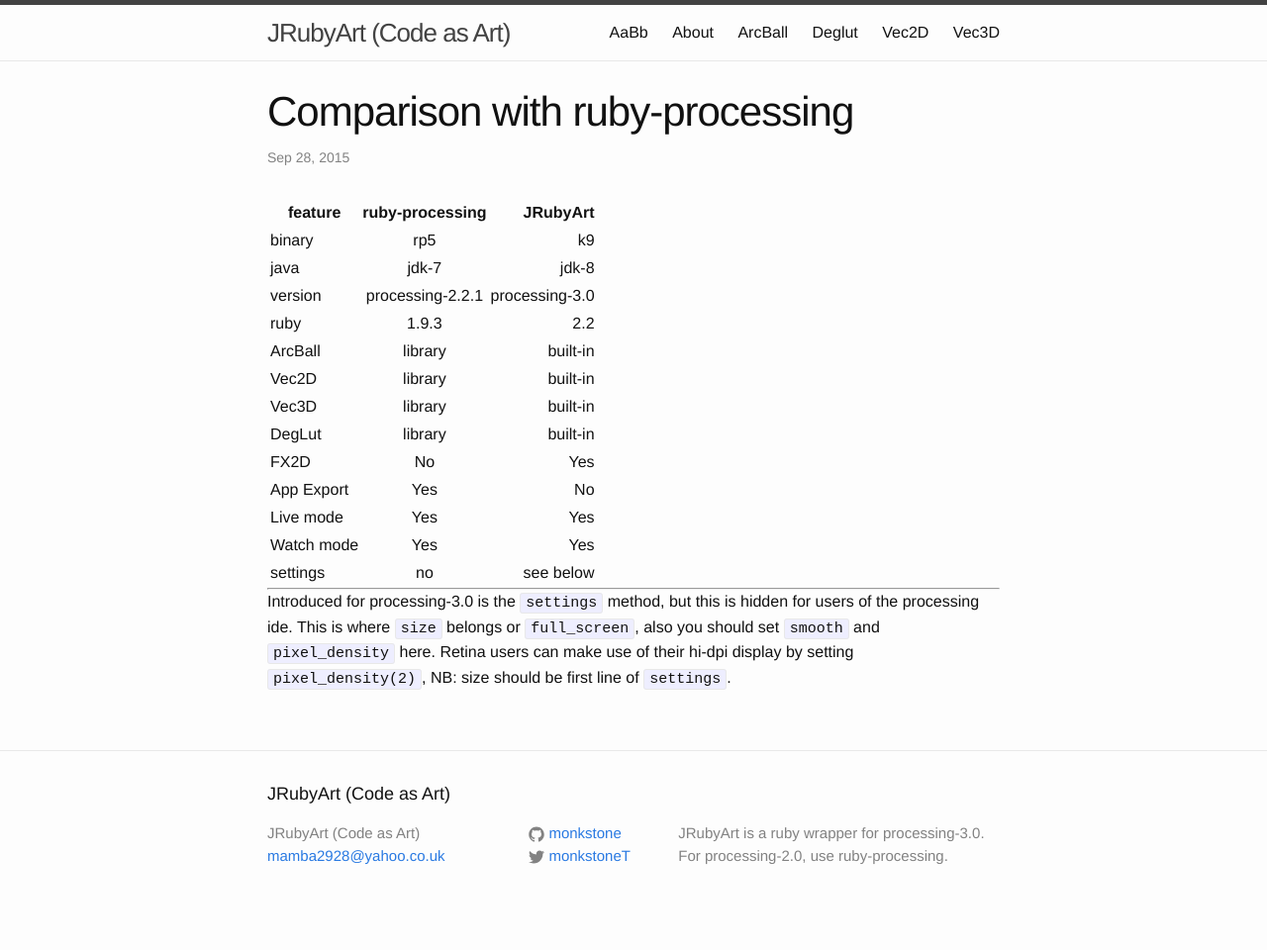
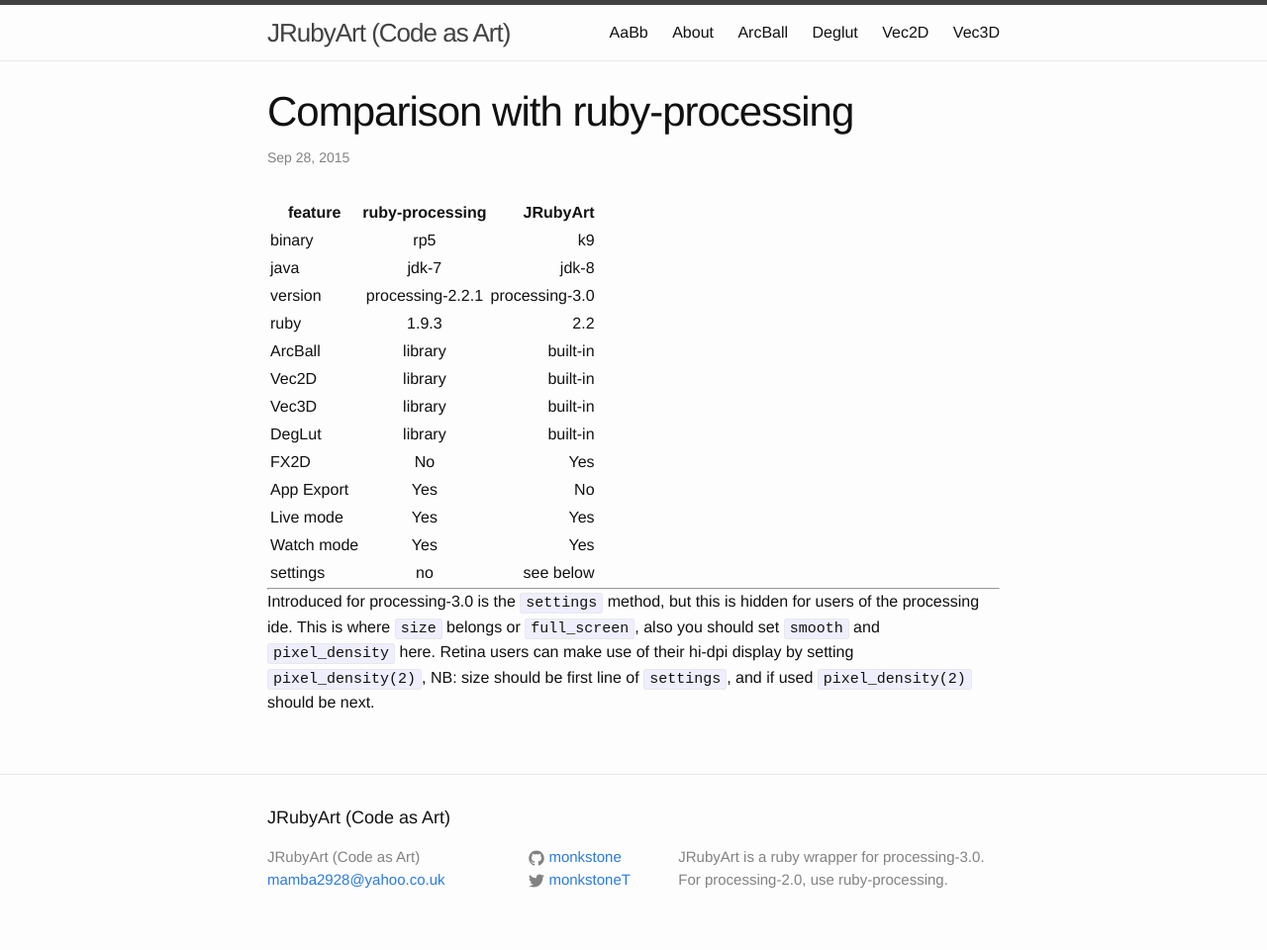
Before and after one commit to ruby-processing/ruby-processing.github.io, a Jekyll site: the page built from _posts/2015-09-28-comparison.md, in a window 1280 px wide. Shown: the whole page at 99% size. Built offline with Jekyll 4.4.1, drawn with Linux system fonts in a browser that asks for light colours; before the commit the page ends 936 px from its top, so only the background shows below that.

Commit message:
pixel_density suggestion

```diff
--- a/_posts/2015-09-28-comparison.md
+++ b/_posts/2015-09-28-comparison.md
@@ -22,4 +22,4 @@
 |settings   |no                 |see below      |
 
 -----
-Introduced for processing-3.0 is the `settings` method, but this is hidden for users of the processing ide. This is where `size` belongs or `full_screen`, also you should set `smooth` and `pixel_density` here. Retina users can make use of their hi-dpi display by setting `pixel_density(2)`, NB: size should be first line of `settings`.
+Introduced for processing-3.0 is the `settings` method, but this is hidden for users of the processing ide. This is where `size` belongs or `full_screen`, also you should set `smooth` and `pixel_density` here. Retina users can make use of their hi-dpi display by setting `pixel_density(2)`, NB: size should be first line of `settings`, and if used `pixel_density(2)` should be next.
```
